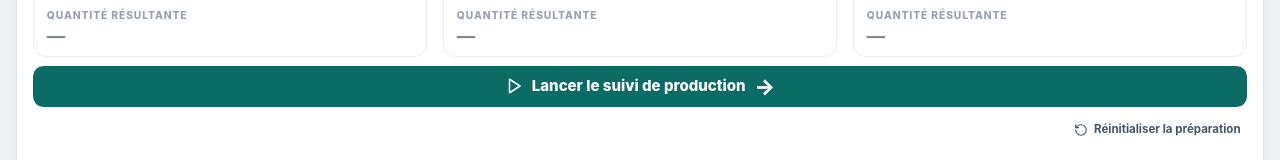
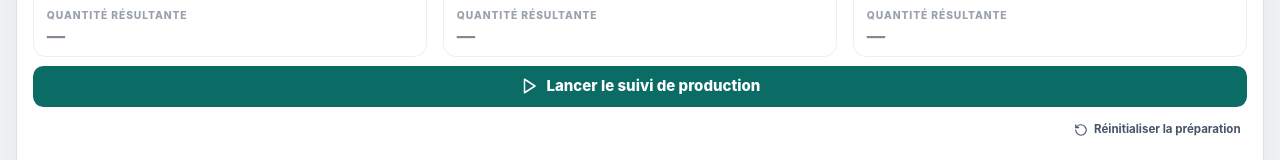
Before and after one commit to AmineAKIK/protocap, a React (Vite) app: page /packing-calculator in a window 1280 px wide. Shown: the part 308-468 px from the top of the page. Built offline with nearby package versions, Linux system fonts and the light colour scheme.

Commit message:
fix: simplify packing launch action

```diff
--- a/src/features/packing/components/PackingPlanningRail.tsx
+++ b/src/features/packing/components/PackingPlanningRail.tsx
@@ -230,7 +230,6 @@ export function PackingPlanningRail({
       <button type="button" className="packing-v3-launch" disabled={!canLaunch} onClick={onLaunch}>
         <Play size={18} aria-hidden="true" />
         Lancer le suivi de production
-        <span aria-hidden="true">→</span>
       </button>
       <div className="packing-v3-preparation-reset-row">
         <button type="button" className="packing-v3-preparation-reset" onClick={onReset}>
```
